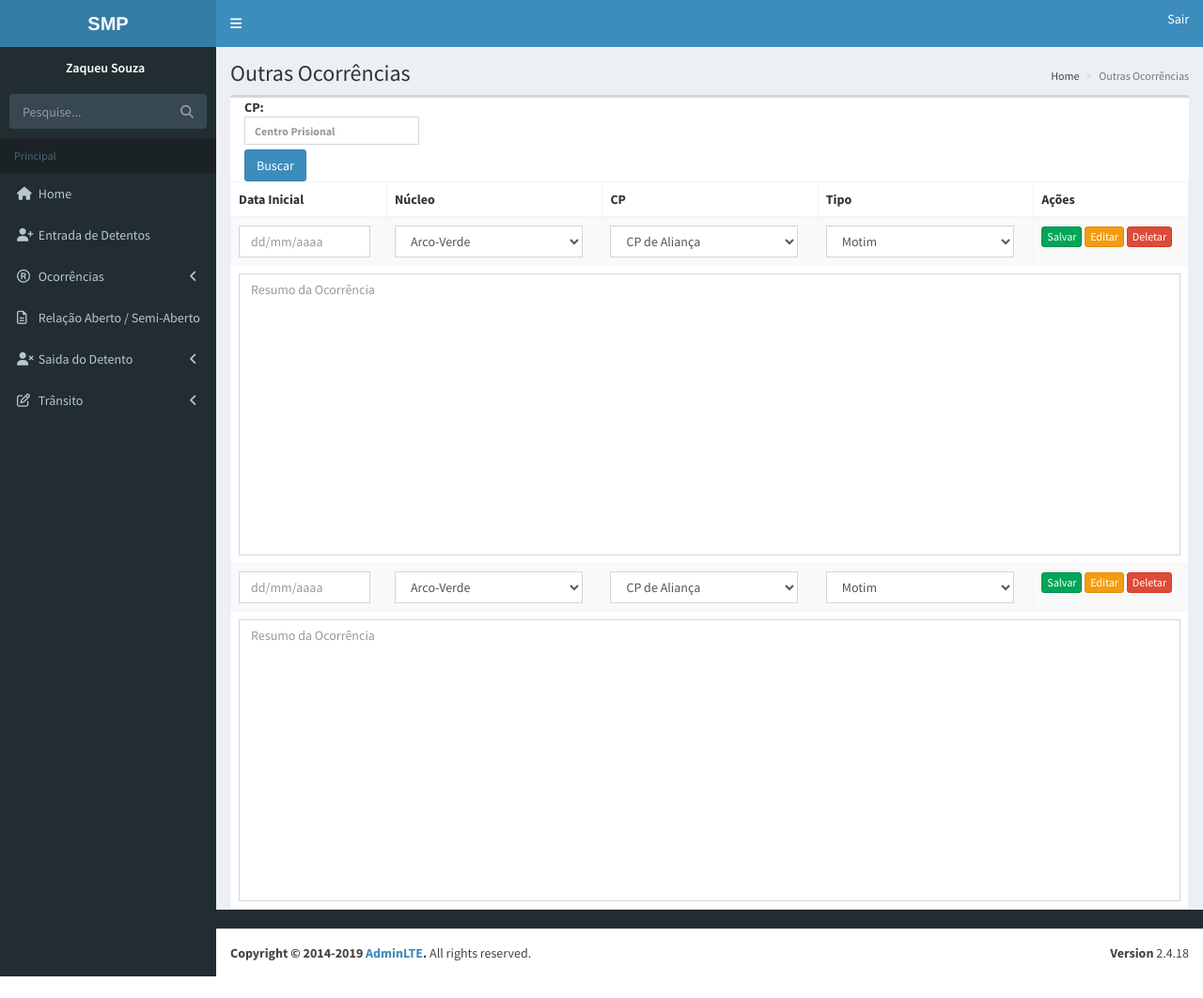
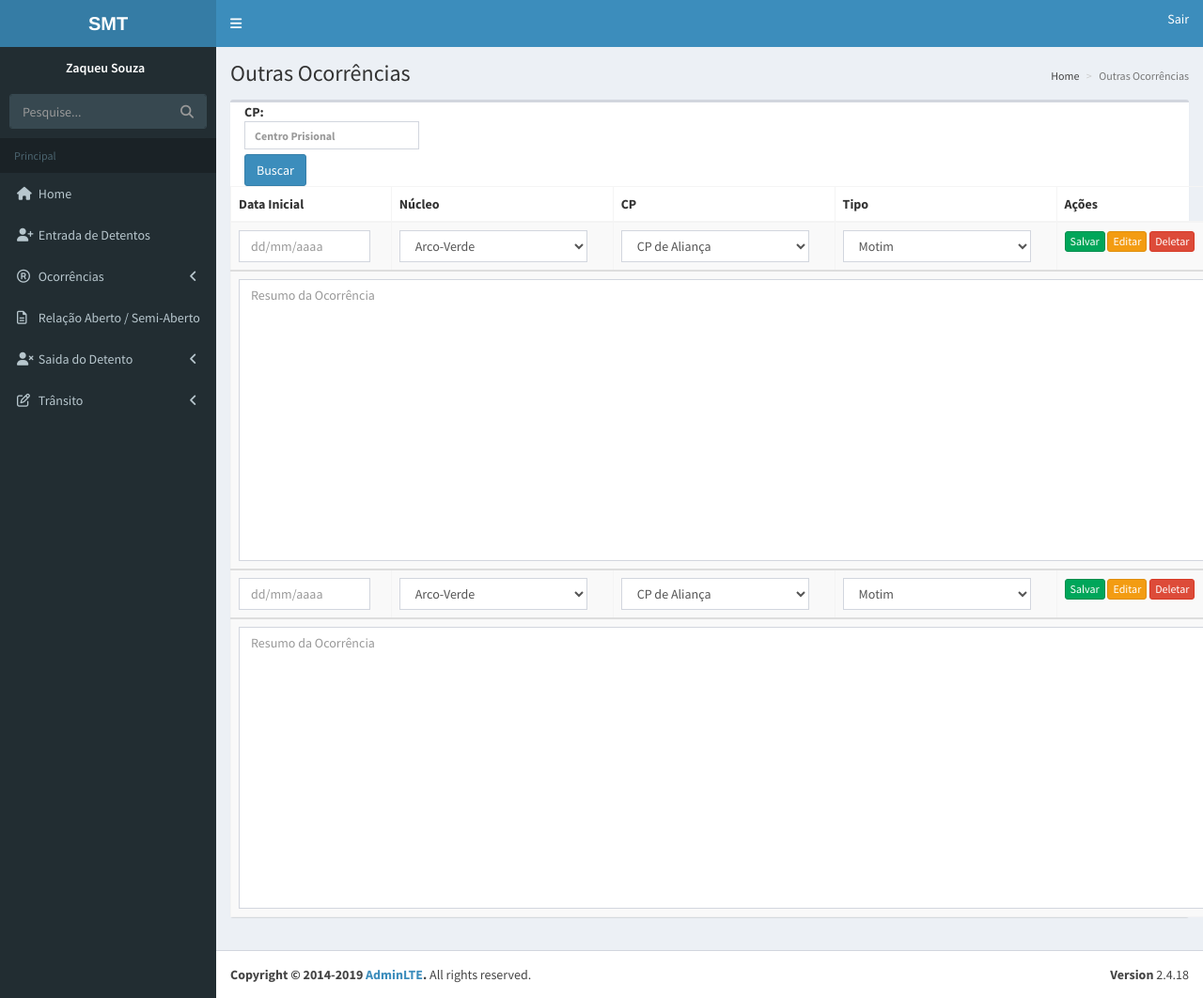
Before and after one commit to gustHenri08/Sistema-de-Monitoramento-V02.1, a CodeIgniter app: the page made by application/views/agentes/outras-ocorrencias-view.php in a window 1280 px wide. Shown: the whole page at 94% size. Before the commit the page ends 1039 px from the top, so only its background shows below. Run offline with CodeIgniter, Linux system fonts and the light colour scheme; some libraries are stand-ins or nearby versions; some web fonts are replaced.

Commit message:
Alteraçoes

```diff
--- a/application/views/administrador/outras-ocorrencias-view-admin.php
+++ b/application/views/administrador/outras-ocorrencias-view-admin.php
@@ -187,7 +187,7 @@
                 <br>
               </div>
             </div>
-            <table id="example1" class="table table-bordered table-striped">
+            <table id="tabela" class="table table-bordered table-striped">
                 <thead>
                   <tr>
                     <th>Data Inicial</th>
--- a/application/views/agentes/outras-ocorrencias-view.php
+++ b/application/views/agentes/outras-ocorrencias-view.php
@@ -3,7 +3,7 @@
 <head>
   <meta charset="utf-8">
   <meta http-equiv="X-UA-Compatible" content="IE=edge">
-  <title>SMT | Registro de Ocorrências</title>
+  <title>SMT | Outras Ocorrências </title>
   <!-- Tell the browser to be responsive to screen width -->
   <meta content="width=device-width, initial-scale=1, maximum-scale=1, user-scalable=no" name="viewport">
   <!-- Bootstrap 3.3.7 -->
@@ -12,13 +12,13 @@
   <link rel="stylesheet" href="<?php echo base_url(); ?>assets/font-awesome/css/font-awesome.min.css">
   <!-- Ionicons -->
   <link rel="stylesheet" href="<?php echo base_url(); ?>assets/Ionicons/css/ionicons.min.css">
-  <!--DataTables-->
-  <script src="<?php echo base_url(); ?>assets/plugins/datatables/dataTables.bootstrap.css"></script>
+  <!-- DataTables -->
+  <link rel="stylesheet" href="<?php echo base_url(); ?>assets/datatables.net-bs/css/dataTables.bootstrap.min.css">
   <!-- Theme style -->
   <link rel="stylesheet" href="<?php echo base_url(); ?>assets/dist/css/AdminLTE.min.css">
   <!-- AdminLTE Skins. Choose a skin from the css/skins
        folder instead of downloading all of them to reduce the load. -->
-  <link rel="stylesheet" href="<?php echo base_url();?>assets/dist/css/skins/_all-skins.min.css">
+  <link rel="stylesheet" href="<?php echo base_url(); ?>assets/dist/css/skins/_all-skins.min.css">
 
   <!-- HTML5 Shim and Respond.js IE8 support of HTML5 elements and media queries -->
   <!-- WARNING: Respond.js doesn't work if you view the page via file:// -->
@@ -38,9 +38,9 @@
     <!-- Logo -->
     <a href="<?php echo site_url('Home'); ?>" class="logo">
       <!-- mini logo for sidebar mini 50x50 pixels -->
-      <span class="logo-mini"><b>SMP</b></span>
+      <span class="logo-mini"><b>SMT</b></span>
       <!-- logo for regular state and mobile devices -->
-      <span class="logo-lg"><b>SMP</b></span>
+      <span class="logo-lg"><b>SMT</b></span>
     </a>
     <!-- Header Navbar: style can be found in header.less -->
     <nav class="navbar navbar-static-top">
@@ -150,23 +150,29 @@
           </ul>
         </li>
     </section>
+    <!-- /.sidebar -->
   </aside>
 
   <!-- =============================================== -->
 
   <!-- Content Wrapper. Contains page content -->
   <div class="content-wrapper">
-    <!-- Content Header (Page header) -->
+    <!-- Cabeçalho da Página -->
     <section class="content-header">
-      <h1><p>Outras Ocorrências </p></h1>
-      <p></p>
+      <h1>
+        Outras Ocorrências
+      </h1>
       <ol class="breadcrumb"> <!--Area referente ao Mapa de navegação do site (Precisa de melhorias)-->
-        <li><a href="<?php echo site_url('Home');?>">Home</a></li>
+        <li><a href="<?php echo site_url('Home'); ?>">Home</a></li>
         <li class="active">Outras Ocorrências</li>
       </ol>
+    </section>
+
     <!-- Main content -->
+    <section class="content">
+      <div class="row">
+        <div class="col-xs-12">
           <div class="box">
-        <!-- /.box-header -->
             <div class="col-sm-6">
               <div id="example1_filter" class="dataTables_filter">
                 <label>CP:<input type="search" class="form-control input-sm" placeholder="Centro Prisional" aria-controls="example1"></label>
@@ -175,7 +181,7 @@
                 <br>
               </div>
             </div>
-        <table id="example1" class="table table-bordered table-striped">
+            <table id="tabela" class="table table-bordered table-striped">
                 <thead>
                   <tr>
                     <th>Data Inicial</th>
@@ -283,10 +308,7 @@
     <strong>Copyright &copy; 2014-2019 <a href="https://adminlte.io">AdminLTE</a>.</strong> All rights
     reserved.
   </footer>
-</div>
-
-
-
+</div> <!-- Fim da DIV Wrapper-->
 
 
 <!-- jQuery 3 -->
@@ -294,22 +316,29 @@
 <!-- Bootstrap 3.3.7 -->
 <script src="<?php echo base_url(); ?>assets/bootstrap/js/bootstrap.min.js"></script>
 <!-- DataTables -->
-<script src="<?php echo base_url(); ?>assets/plugins/datatables/jquery.dataTables.min.js"></script>
-<script src="<?php echo base_url(); ?>assets/plugins/datatables/jquery.bootstrap.min.js"></script>
+<script src="<?php echo base_url(); ?>assets/datatables.net-bs/js/jquery.dataTables.min.js"></script>
+<script src="<?php echo base_url(); ?>assets/datatables.net-bs/js/dataTables.bootstrap.min.js"></script>
 <!-- SlimScroll -->
 <script src="<?php echo base_url(); ?>assets/plugins/jquery-slimscroll/jquery.slimscroll.min.js"></script>
 <!-- FastClick -->
 <script src="<?php echo base_url(); ?>assets/fastclick/lib/fastclick.js"></script>
 <!-- AdminLTE App -->
 <script src="<?php echo base_url(); ?>assets/dist/js/adminlte.min.js"></script>
-<script src="<?php echo base_url(); ?>assets/dist/js/app.min.js"></script>
 <!-- AdminLTE for demo purposes -->
 <script src="<?php echo base_url(); ?>assets/dist/js/demo.js"></script>
 <!--Font Awesome My Link-->
 <script src="https://kit.fontawesome.com/3db1420b56.js" crossorigin="anonymous"></script>
 <script>
-  $(document).ready(function () {
-    $('.sidebar-menu').tree()
+  $(function () {
+    $('#example1').DataTable()
+    $('#example2').DataTable({
+      'paging'      : true,
+      'lengthChange': false,
+      'searching'   : false,
+      'ordering'    : true,
+      'info'        : true,
+      'autoWidth'   : false
+    })
   })
 </script>
 </body>
```
Also changed, not shown: other parts of application/views/agentes/outras-ocorrencias-view.php (+62 -43 lines). Lines whose indentation alone changed are shown as unchanged.
